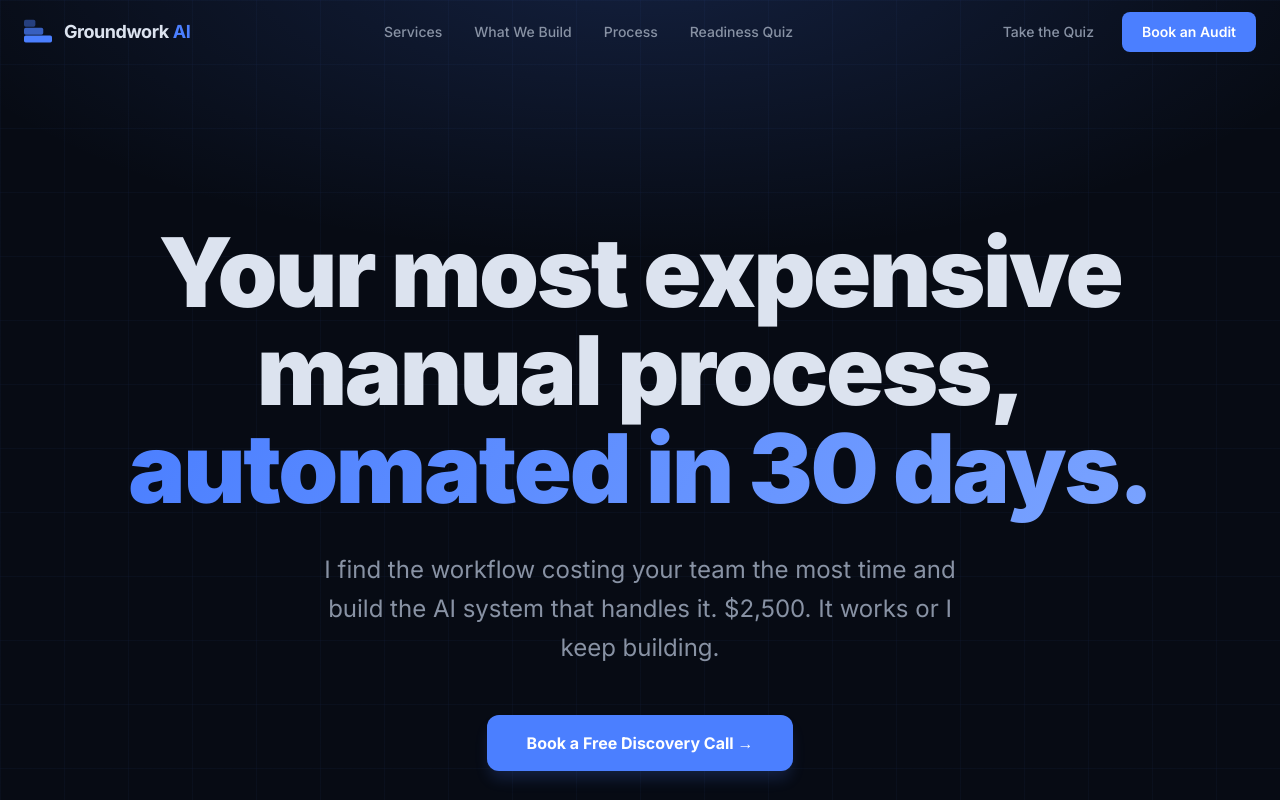
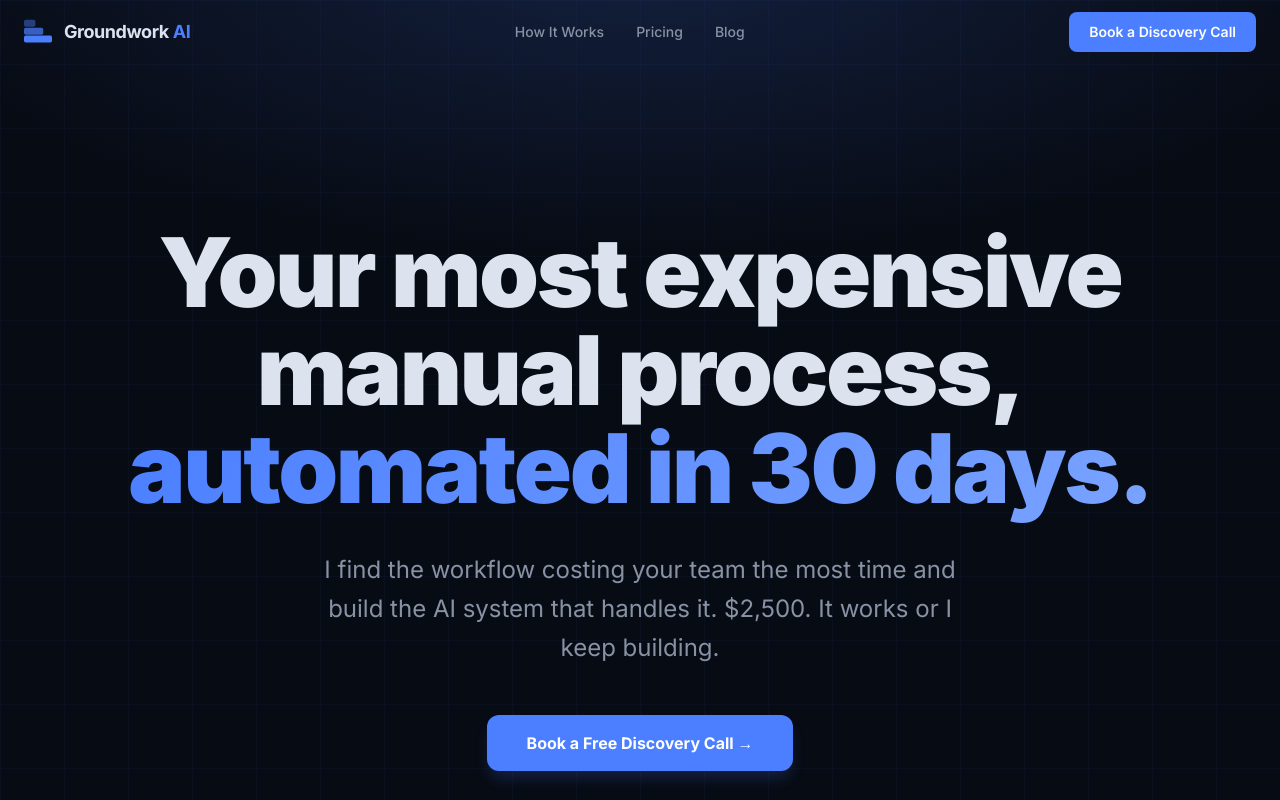
Before and after one commit to haydenenloe/groundwork-ai, a Next.js app: page / in a window 1280 px wide. Shown: the top 800 px of the page. Built offline with nearby package versions, Linux system fonts and the light colour scheme.

Commit message:
Fix nav links for simplified page, add blog link

```diff
--- a/src/components/Nav.tsx
+++ b/src/components/Nav.tsx
@@ -1,7 +1,6 @@
 'use client'
 
 import { useState, useEffect } from 'react'
-import Link from 'next/link'
 import Logo from './Logo'
 
 export default function Nav() {
@@ -30,25 +29,21 @@ export default function Nav() {
 
         {/* Desktop nav */}
         <div className="hidden md:flex items-center gap-8 text-sm font-medium" style={{ color: '#8892A4' }}>
-          <a href="/#services" className="hover:text-body transition-colors">Services</a>
-          <a href="/#capabilities" className="hover:text-body transition-colors">What We Build</a>
-          <a href="/#process" className="hover:text-body transition-colors">Process</a>
-          <a href="/#quiz" className="hover:text-body transition-colors">Readiness Quiz</a>
+          <a href="/#how-it-works" className="hover:text-body transition-colors">How It Works</a>
+          <a href="/#pricing" className="hover:text-body transition-colors">Pricing</a>
+          <a href="/blog" className="hover:text-body transition-colors">Blog</a>
         </div>
 
         {/* CTA */}
         <div className="hidden md:flex items-center gap-3">
-          <a href="/#quiz" className="text-sm font-medium transition-colors px-4 py-2" style={{ color: '#8892A4' }}>
-            Take the Quiz
-          </a>
           <a
-            href="/#audit"
+            href="/#book"
             className="text-white font-semibold text-sm px-5 py-2.5 rounded-lg transition-colors"
             style={{ background: '#4B7FFF' }}
             onMouseEnter={e => (e.currentTarget.style.background = '#7AA3FF')}
             onMouseLeave={e => (e.currentTarget.style.background = '#4B7FFF')}
           >
-            Book an Audit
+            Book a Discovery Call
           </a>
         </div>
 
@@ -70,17 +65,16 @@ export default function Nav() {
       {/* Mobile menu */}
       {menuOpen && (
         <div className="md:hidden border-t px-6 py-4 space-y-3 text-sm font-medium" style={{ background: '#0C1525', borderColor: '#1E2D47', color: '#8892A4' }}>
-          <a href="/#services" className="block py-1 hover:text-body" onClick={() => setMenuOpen(false)}>Services</a>
-          <a href="/#capabilities" className="block py-1 hover:text-body" onClick={() => setMenuOpen(false)}>What We Build</a>
-          <a href="/#process" className="block py-1 hover:text-body" onClick={() => setMenuOpen(false)}>Process</a>
-          <a href="/#quiz" className="block py-1 hover:text-body" onClick={() => setMenuOpen(false)}>Readiness Quiz</a>
+          <a href="/#how-it-works" className="block py-1 hover:text-body" onClick={() => setMenuOpen(false)}>How It Works</a>
+          <a href="/#pricing" className="block py-1 hover:text-body" onClick={() => setMenuOpen(false)}>Pricing</a>
+          <a href="/blog" className="block py-1 hover:text-body" onClick={() => setMenuOpen(false)}>Blog</a>
           <a
-            href="/#audit"
+            href="/#book"
             className="block mt-3 text-white font-semibold px-5 py-3 rounded-lg text-center"
             style={{ background: '#4B7FFF' }}
             onClick={() => setMenuOpen(false)}
           >
-            Book an Audit
+            Book a Discovery Call
           </a>
         </div>
       )}
```
